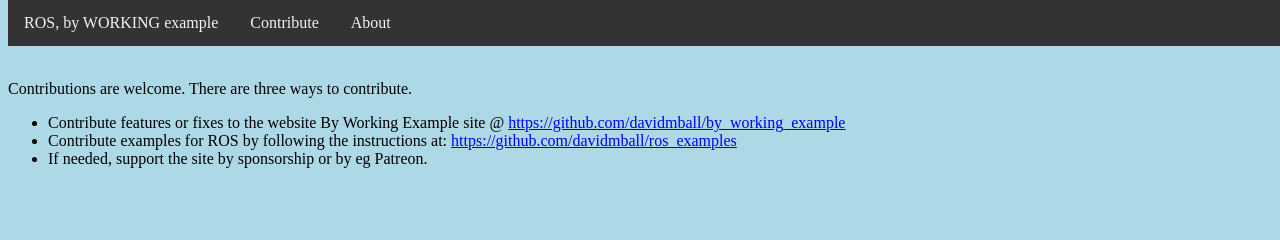
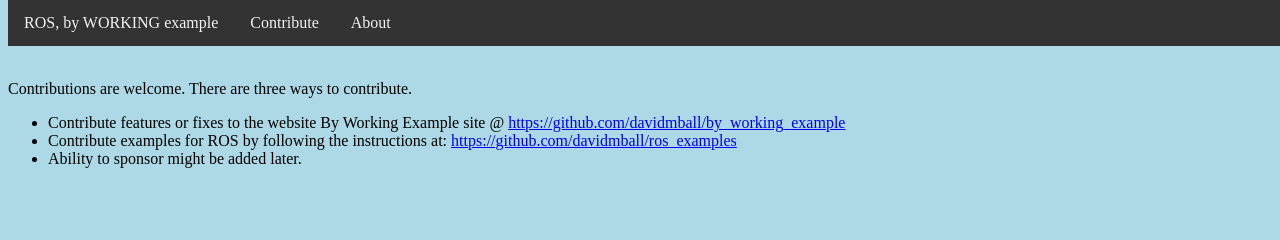
Before and after one commit to davidmball/online_ros, a website: page public/contribute.html in a window 1280 px wide. Shown: the top 240 px of the page. Drawn offline with nearby package versions, Linux system fonts and the light colour scheme.

```diff
--- a/public/contribute.html
+++ b/public/contribute.html
@@ -30,7 +30,7 @@
     <ul>
       <li>Contribute features or fixes to the website By Working Example site @ <a href="https://github.com/davidmball/by_working_example">https://github.com/davidmball/by_working_example</a></li>
       <li>Contribute examples for ROS by following the instructions at:  <a href="https://github.com/davidmball/ros_examples">https://github.com/davidmball/ros_examples</a></li>
-      <li>If needed, support the site by sponsorship or by eg Patreon.</li>
+      <li>Ability to sponsor might be added later.</li>
     </ul>
   </div>
 
```
Also changed, not shown: server.js (+38 -8 lines).
